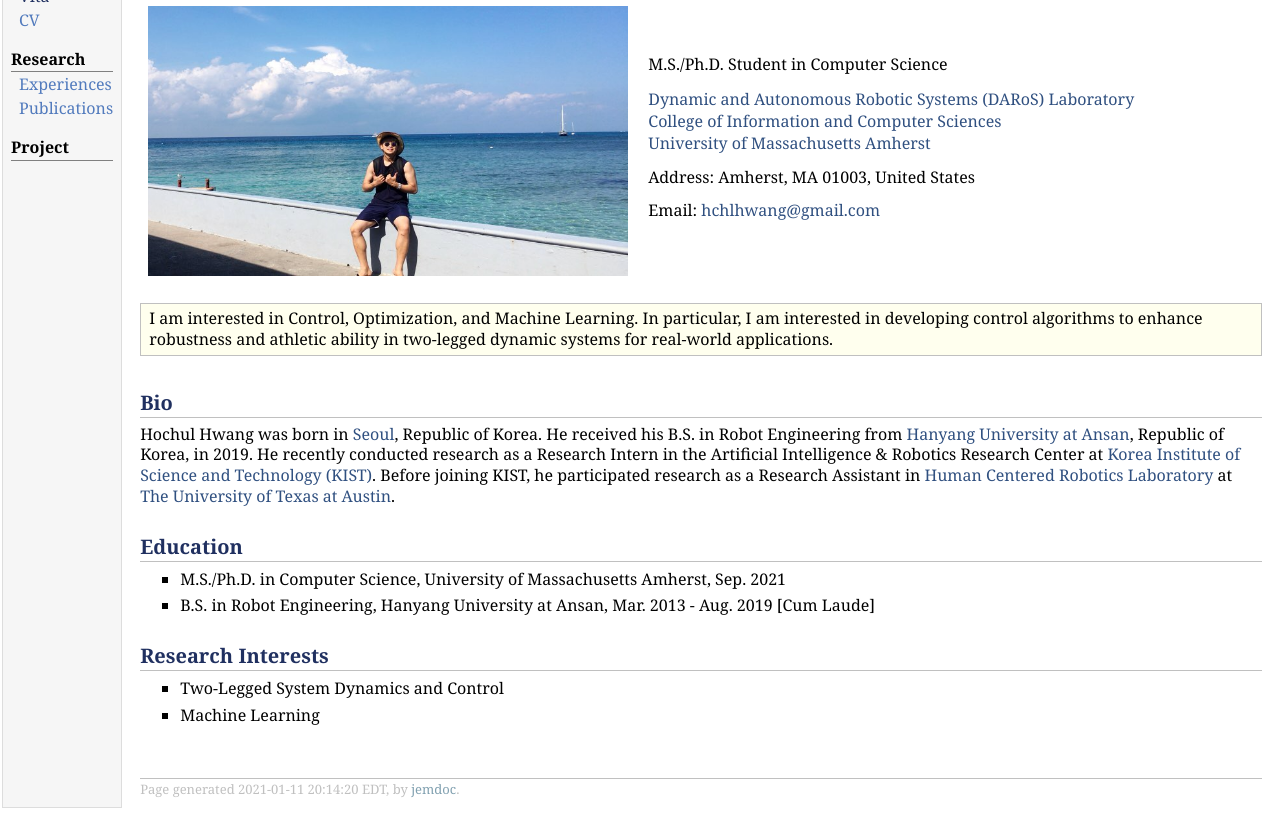
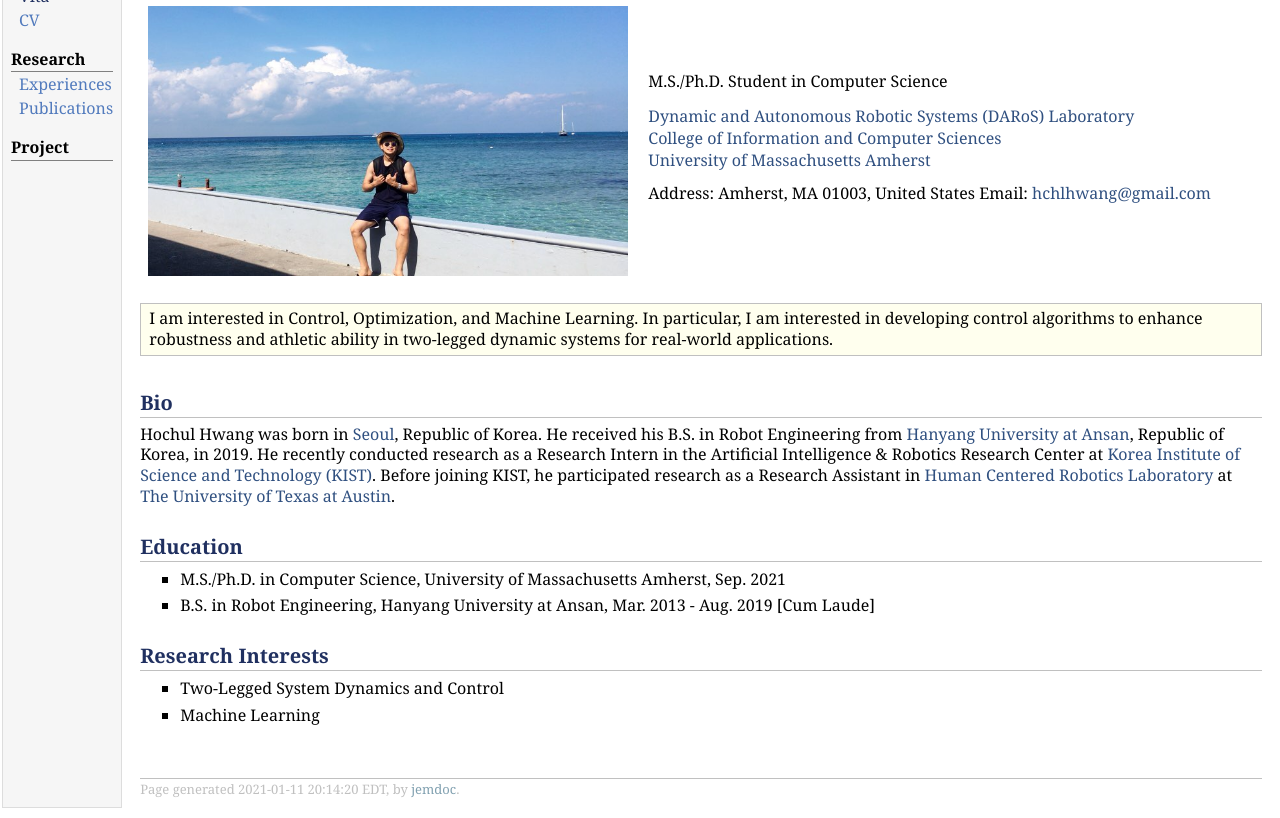
Before and after one commit to hchlhwang/hchlhwang.wepage.bk, a plain HTML site: page index.html in a window 1280 px wide. Shown: the part 68-886 px from the top of the page. Drawn offline with Linux system fonts and the light colour scheme.

Commit message:
[8/11] index.html updated

```diff
--- a/index.html
+++ b/index.html
@@ -39,8 +39,8 @@
 <!--<p>Address:<br />-->
 <!--86, Dongil-ro 227-gil, Nowon-gu<br />-->
 <!--Seoul, Republic of Korea 01618</p>-->
-<p>Address: Amherst, MA 01003, United States<br />
-<p>Email: <a href="mailto:hchlhwang@gmail.com">hchlhwang@gmail.com</a><br />
+<p>Address: Amherst, MA 01003, United States
+Email: <a href="mailto:hchlhwang@gmail.com">hchlhwang@gmail.com</a><br />
 <!--Phone: +82 10-4933-3978<br />-->
 <!--Phone: +1 <br />-->
 <!--Blog: <a href="https://hochulhwang.com/research">hochulhwang.com/research</a><br />-->
```
